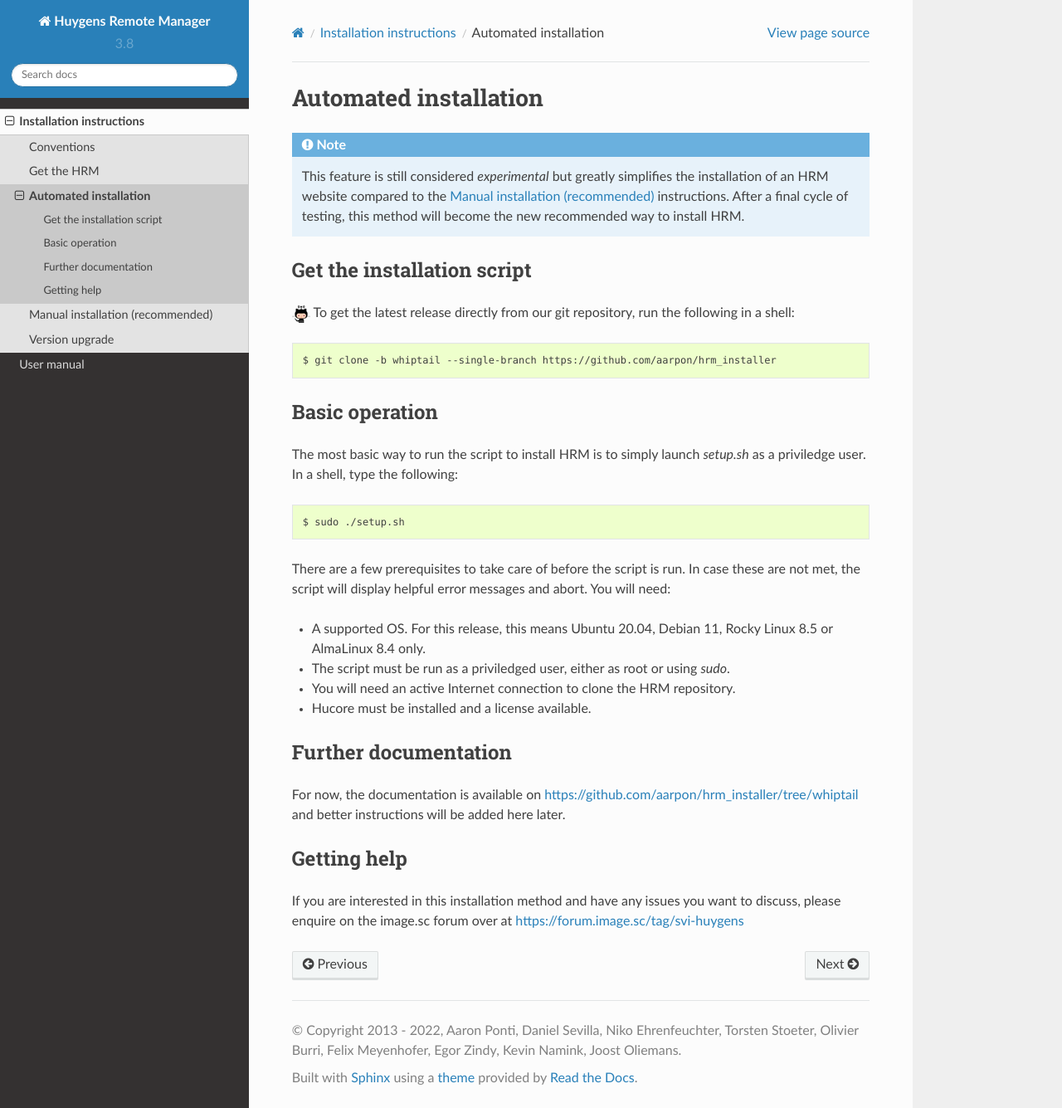
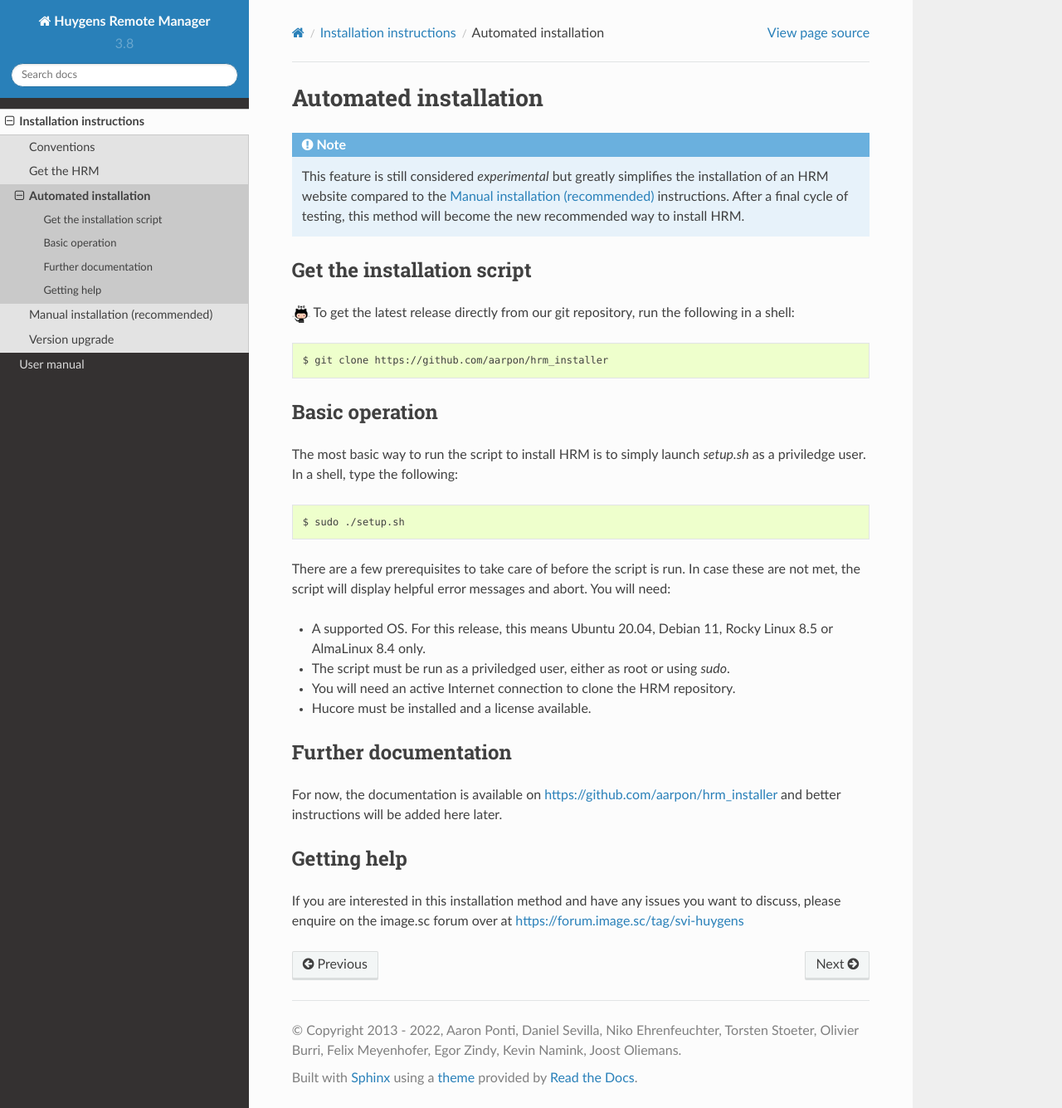
Before and after one commit to aarpon/hrm_docs, a Sphinx documentation site: the page built from docs/admin/script_install.rst, in a window 1280 px wide and 1335 px high. Shown: the whole window at 83% size. Built offline with Sphinx 7.4.7 and the Read the Docs theme 2.0.0, drawn with Linux system fonts in a browser that asks for light colours.

Commit message:
removed mentions of the whiptail branch

```diff
--- a/docs/admin/script_install.rst
+++ b/docs/admin/script_install.rst
@@ -21,7 +21,7 @@
 
 .. code:: bash
 
-    $ git clone -b whiptail --single-branch https://github.com/aarpon/hrm_installer
+    $ git clone https://github.com/aarpon/hrm_installer
 
 Basic operation
 ===============
@@ -42,7 +42,7 @@
 Further documentation
 =====================
 
-For now, the documentation is available on https://github.com/aarpon/hrm_installer/tree/whiptail and better instructions will be added here later.
+For now, the documentation is available on https://github.com/aarpon/hrm_installer and better instructions will be added here later.
 
 Getting help
 ============
```
